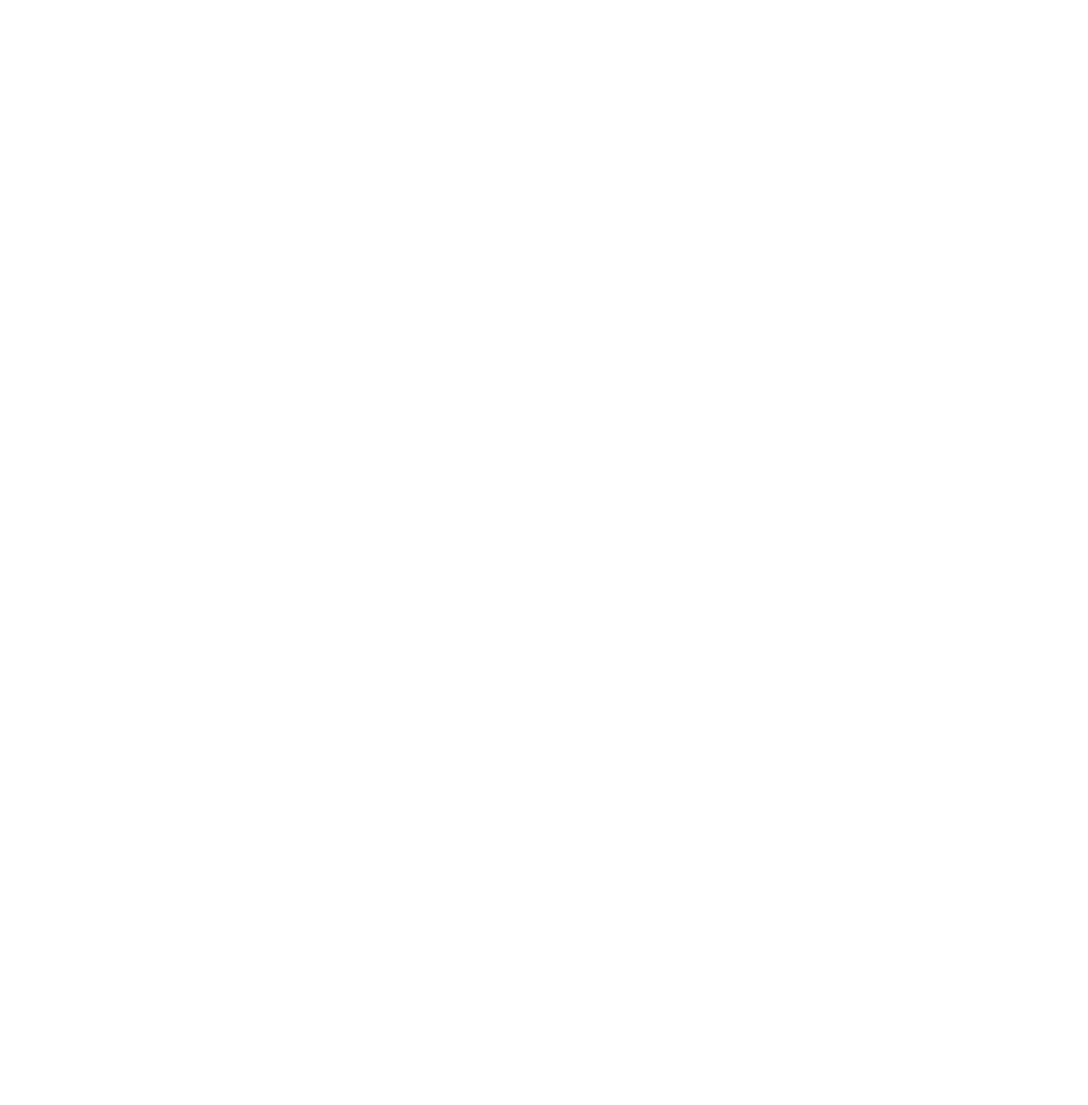
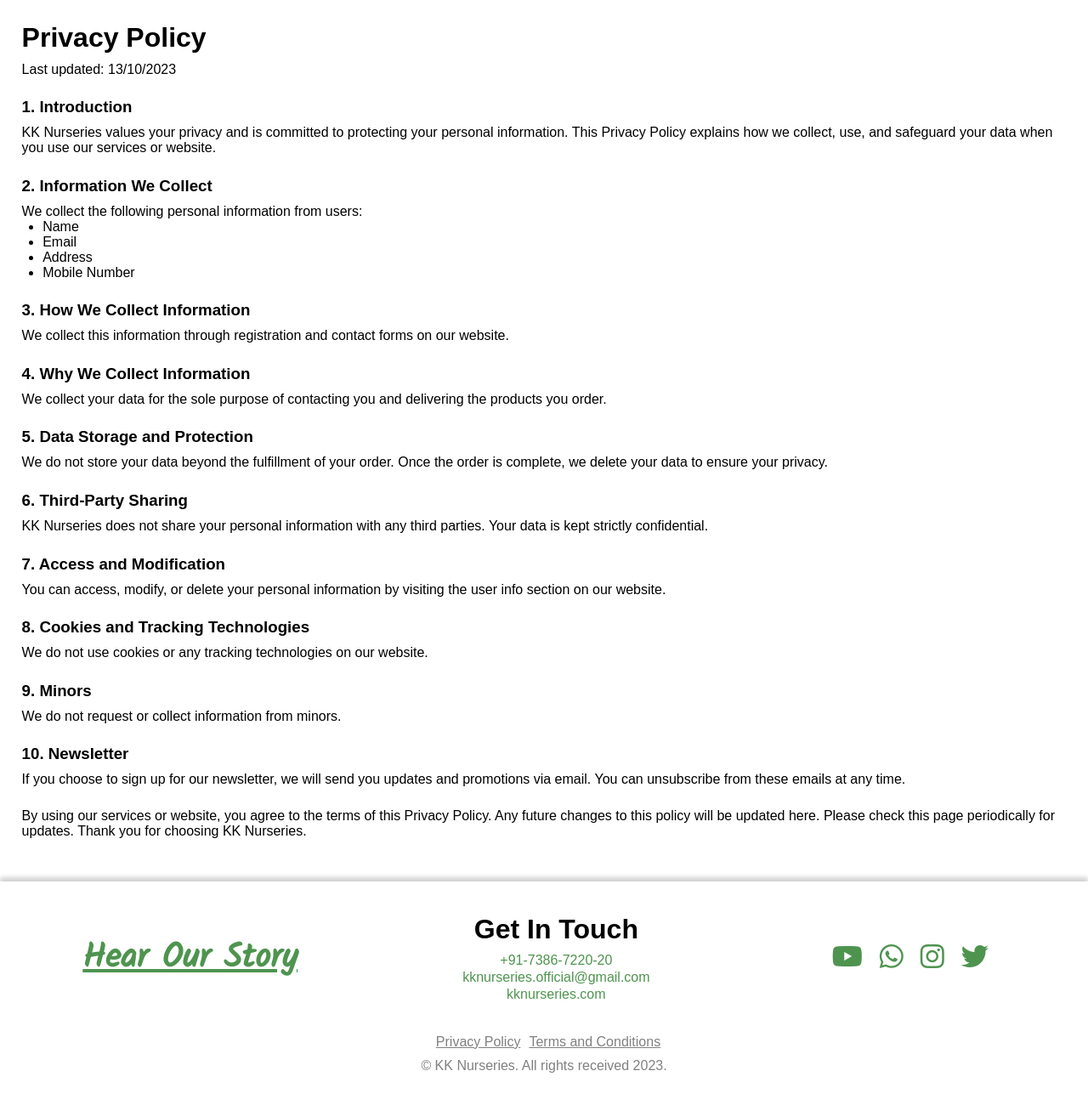
Before and after one commit to Sai-git1A/kk_nursery, a React (Create React App) app: page /privacy-policy in a window 1280 px wide. Before the commit this address had no page. Shown: the top 1300 px of the page at 85% size. Before the commit the page ends 800 px from the top, so only its background shows below. Built offline with nearby package versions, Linux system fonts and the light colour scheme.

Commit message:
Privacy Policy Update

```diff
--- a/src/App.js
+++ b/src/App.js
@@ -5,6 +5,10 @@ import Listing from './Listing/Listing';
 import Details from './Details/Details';
 import SWO from './SWO/SWO';
 import About from './About/About';
+import Privacy from './PrivacyPolicy/Privacy';
+import Terms from './TermsConditions/Terms';
+
+
 
 function App() {
   return (
@@ -14,7 +18,9 @@ function App() {
         <Route path='/listing/:name' element={<Listing />} />
         <Route path='/details/:name' element={<Details />} />
         <Route path='/services-we-offer' element={<SWO />} />
-        <Route path='/about' element={<About/>} />
+        <Route path='/about' element={<About />} />
+        <Route path='/privacy-policy' element={<Privacy />} />
+        <Route path='/terms-conditions' element={<Terms />} />
       </Routes>
     </Router>
   );
--- a/src/Components/Footer/Footer.css
+++ b/src/Components/Footer/Footer.css
@@ -35,6 +35,20 @@
     margin-right: 20px;
 }
 
+.privacy-terms {
+    display: flex;
+    align-items: center;
+    justify-content: center;
+    margin-bottom: 10px;
+}
+
+.privacy-policy,
+.terms-conditions {
+    color: grey !important;
+    font-size: 1rem !important;
+    margin-left: 10px;
+}
+
 .copyright {
     color: grey;
     font-size: 1rem;
--- a/src/Components/Footer/Footer.js
+++ b/src/Components/Footer/Footer.js
@@ -30,6 +30,10 @@ export default function Footer() {
             <Link className="follow-us-icons" to="https://www.youtube.com/channel/UC3FvjGj2LVNb5sg9MUHMfYw" target="_blank"><i className="fa-brands fa-twitter"></i></Link>
         </div>
         </div>
+        <div className="privacy-terms">
+            <Link className="privacy-policy" to="/privacy-policy">Privacy Policy</Link>
+            <Link className="terms-conditions" to="/terms-conditions">Terms and Conditions</Link>
+        </div>
         <div className="copyright">&#169; KK Nurseries. All rights received 2023.</div>
         </>
     )
--- /dev/null
+++ b/src/PrivacyPolicy/Privacy.css
@@ -0,0 +1,18 @@
+.privacy-main {
+    padding: 2%;
+}
+
+.privacy-title-div,
+.privacy-info-div,
+.privacy-note {
+    margin-bottom: 2%;
+}
+
+.privacy-title,
+.privacy-subtitle {
+    margin-bottom: 10px;
+}
+
+.privacy-info-div ul {
+    margin-left: 2%;
+}
--- /dev/null
+++ b/src/PrivacyPolicy/Privacy.js
@@ -0,0 +1,64 @@
+import React from 'react';
+import Footer from '../Components/Footer/Footer';
+import './Privacy.css';
+
+export default function Privacy() {
+    return (
+        <>
+        <div className='privacy-main'>
+        <div className='privacy-title-div'>
+            <h1 className='privacy-title'>Privacy Policy</h1>
+            <span className='privacy-date'>Last updated: 13/10/2023</span>
+        </div>
+        <div className='privacy-info-div'>
+            <h3 className='privacy-subtitle'>1. Introduction</h3>
+            <span className='privacy-text'>KK Nurseries values your privacy and is committed to protecting your personal information. This Privacy Policy explains how we collect, use, and safeguard your data when you use our services or website.</span>
+        </div>
+        <div className='privacy-info-div'>
+            <h3 className='privacy-subtitle'>2. Information We Collect</h3>
+            <span className='privacy-text'>We collect the following personal information from users:</span>
+            <ul>
+                <li>Name</li>
+                <li>Email</li>
+                <li>Address</li>
+                <li>Mobile Number</li>
+            </ul>
+        </div>
+        <div className='privacy-info-div'>
+            <h3 className='privacy-subtitle'>3. How We Collect Information</h3>
+            <span className='privacy-text'>We collect this information through registration and contact forms on our website.</span>
+        </div>
+        <div className='privacy-info-div'>
+            <h3 className='privacy-subtitle'>4. Why We Collect Information</h3>
+            <span className='privacy-text'>We collect your data for the sole purpose of contacting you and delivering the products you order.</span>
+        </div>
+        <div className='privacy-info-div'>
+            <h3 className='privacy-subtitle'>5. Data Storage and Protection</h3>
+            <span className='privacy-text'>We do not store your data beyond the fulfillment of your order. Once the order is complete, we delete your data to ensure your privacy.</span>
+        </div>
+        <div className='privacy-info-div'>
+            <h3 className='privacy-subtitle'>6. Third-Party Sharing</h3>
+            <span className='privacy-text'>KK Nurseries does not share your personal information with any third parties. Your data is kept strictly confidential.</span>
+        </div>
+        <div className='privacy-info-div'>
+            <h3 className='privacy-subtitle'>7. Access and Modification</h3>
+            <span className='privacy-text'>You can access, modify, or delete your personal information by visiting the user info section on our website.</span>
+        </div>
+        <div className='privacy-info-div'>
+            <h3 className='privacy-subtitle'>8. Cookies and Tracking Technologies</h3>
+            <span className='privacy-text'>We do not use cookies or any tracking technologies on our website.</span>
+        </div>
+        <div className='privacy-info-div'>
+            <h3 className='privacy-subtitle'>9. Minors</h3>
+            <span className='privacy-text'>We do not request or collect information from minors.</span>
+        </div>
+        <div className='privacy-info-div'>
+            <h3 className='privacy-subtitle'>10. Newsletter</h3>
+            <span className='privacy-text'>If you choose to sign up for our newsletter, we will send you updates and promotions via email. You can unsubscribe from these emails at any time.</span>
+        </div>
+        <p className='privacy-note'>By using our services or website, you agree to the terms of this Privacy Policy. Any future changes to this policy will be updated here. Please check this page periodically for updates. Thank you for choosing KK Nurseries.</p>
+        </div>
+        <Footer />
+        </>
+    )
+}
--- /dev/null
+++ b/src/TermsConditions/Terms.js
@@ -0,0 +1,9 @@
+import React from 'react';
+
+export default function Terms() {
+    return (
+        <div>
+            <h1>Privacy Policy</h1>
+        </div>
+    )
+}
```
